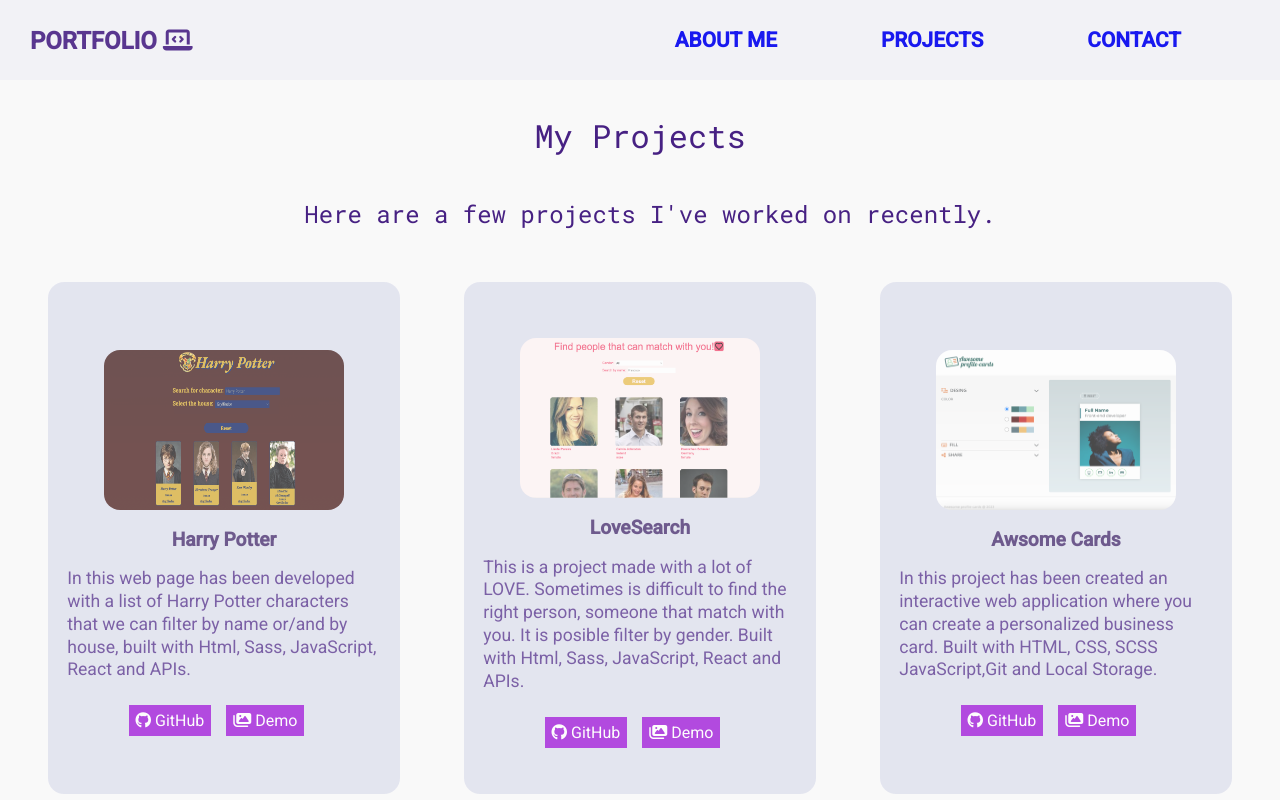
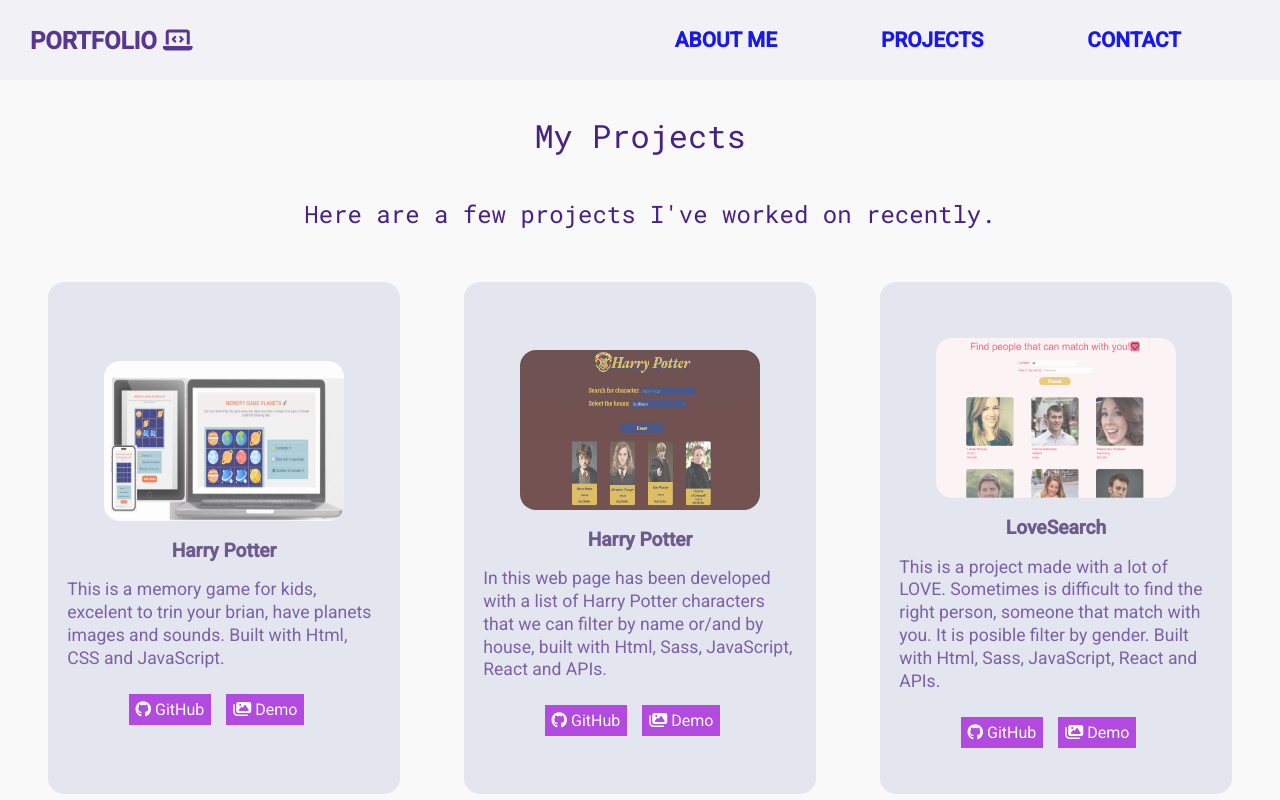
Before and after one commit to patriciabog/PortfolioPatricia, a React (Create React App) app: page /#/projects in a window 1280 px wide. Shown: the top 800 px of the page. Built offline with nearby package versions, Linux system fonts and the light colour scheme.

Commit message:
add new project memory game

```diff
--- a/src/components/Projects.js
+++ b/src/components/Projects.js
@@ -4,6 +4,7 @@
 import awsomeCards from '../images/awsomeCards.png'
 import guessNumber from '../images/guessNumber.png'
 import backProject from '../images/BackProject.png'
+import memory from '../images/memory.png'
 
 function Projects() {
     return (
@@ -13,6 +14,19 @@
           Here are a few projects I've worked on recently.
            </p>
             <div className=' projects'>
+
+                <article className='projects__article'>
+                        <img className='projects__article__img' src={memory} alt="HarryPotter" />
+                        <h4 className='projects__article__title'>Harry Potter </h4>
+                        <p className='projects__article__p'>This is a memory game for kids, excelent to trin your brian, have planets images and sounds. Built with Html, CSS and JavaScript.</p>
+                        <div className='projects__article__links'>
+                             <a href="https://github.com/patriciabog/Memory-Game" target='blank' className='projects__article__links__icon'> <i class="fa-brands fa-github" ></i> GitHub</a>
+
+                             <a href="https://patriciabog.github.io/Memory-Game/" target='blank' className='projects__article__links__icon'><i class="fa-solid fa-images"></i> Demo</a>
+
+                        </div>
+                </article>
+
                  <article className='projects__article'>
                         <img className='projects__article__img' src={harryPotter} alt="HarryPotter" />
                         <h4 className='projects__article__title'>Harry Potter </h4>
```
Also changed, not shown: src/images/memory.png (added).
